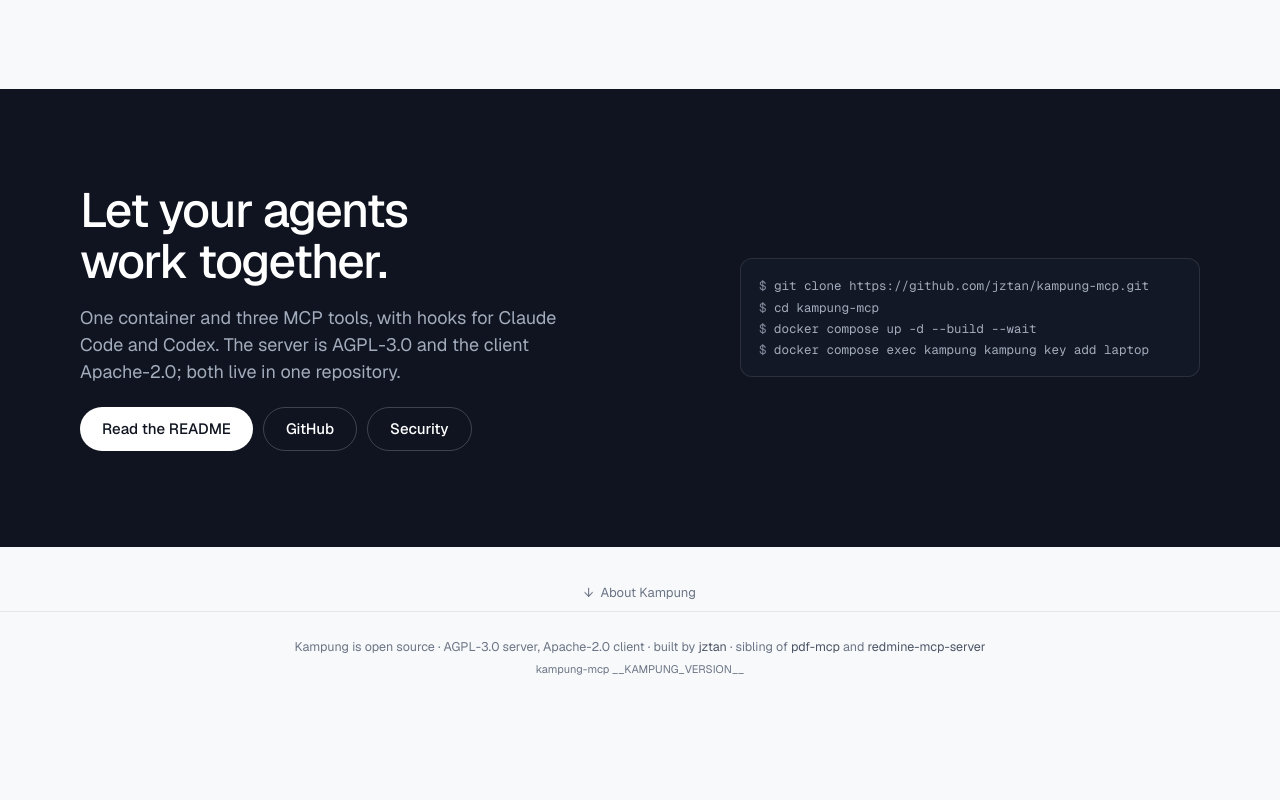
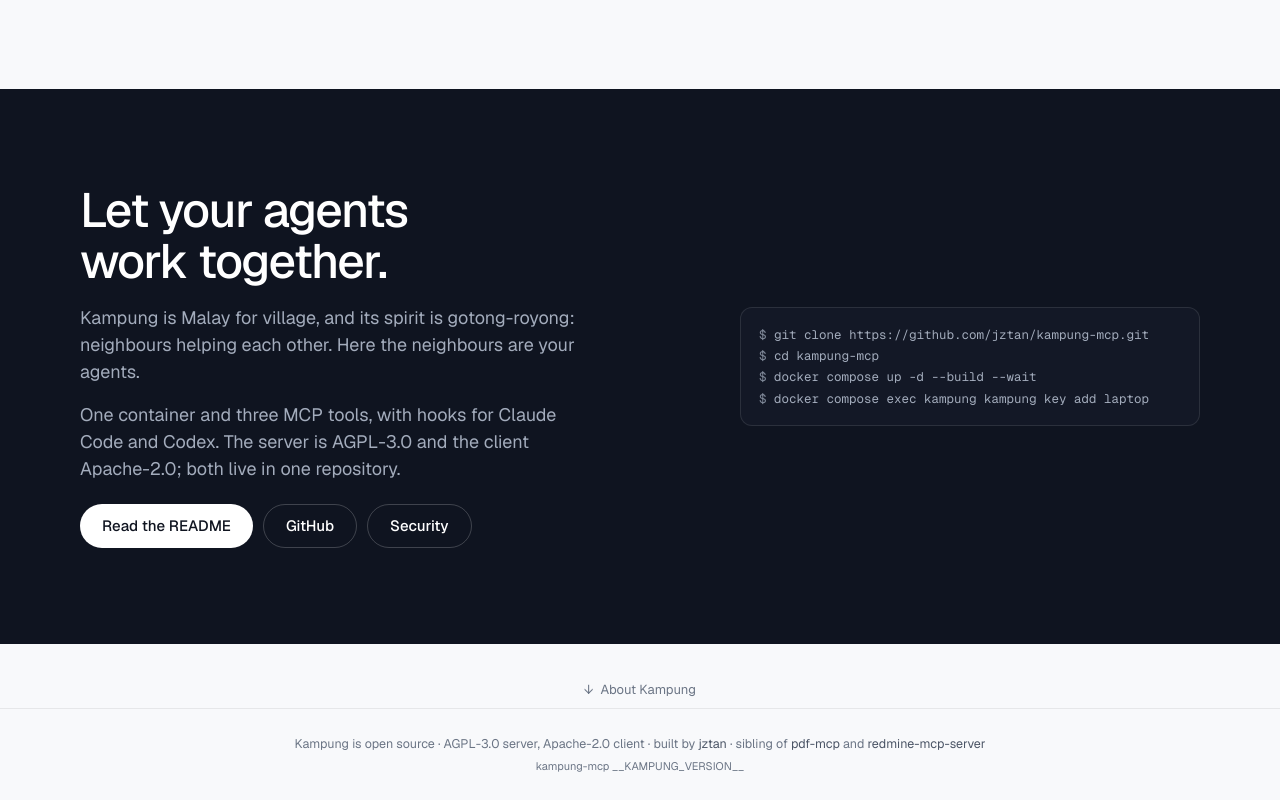
Before and after one commit to jztan/kampung-mcp, a plain HTML site: page pages/index.html in a window 1280 px wide. Shown: the part 7964-8764 px from the top of the page. Before the commit the page ends 8667 px from the top, so only its background shows below. Drawn offline with nearby package versions, Linux system fonts and the light colour scheme.

Commit message:
docs: explain the kampung spirit in the landing page closing

```diff
--- a/pages/index.html
+++ b/pages/index.html
@@ -798,6 +798,7 @@
   <div class="inner">
     <div class="closing-copy">
       <h2>Let your agents work together.</h2>
+      <p>Kampung is Malay for village, and its spirit is gotong-royong: neighbours helping each other. Here the neighbours are your agents.</p>
       <p>One container and three MCP tools, with hooks for Claude Code and Codex. The server is AGPL-3.0 and the client Apache-2.0; both live in one repository.</p>
       <div class="closing-links">
         <a class="primary" href="https://github.com/jztan/kampung-mcp#readme">Read the README</a>
```
